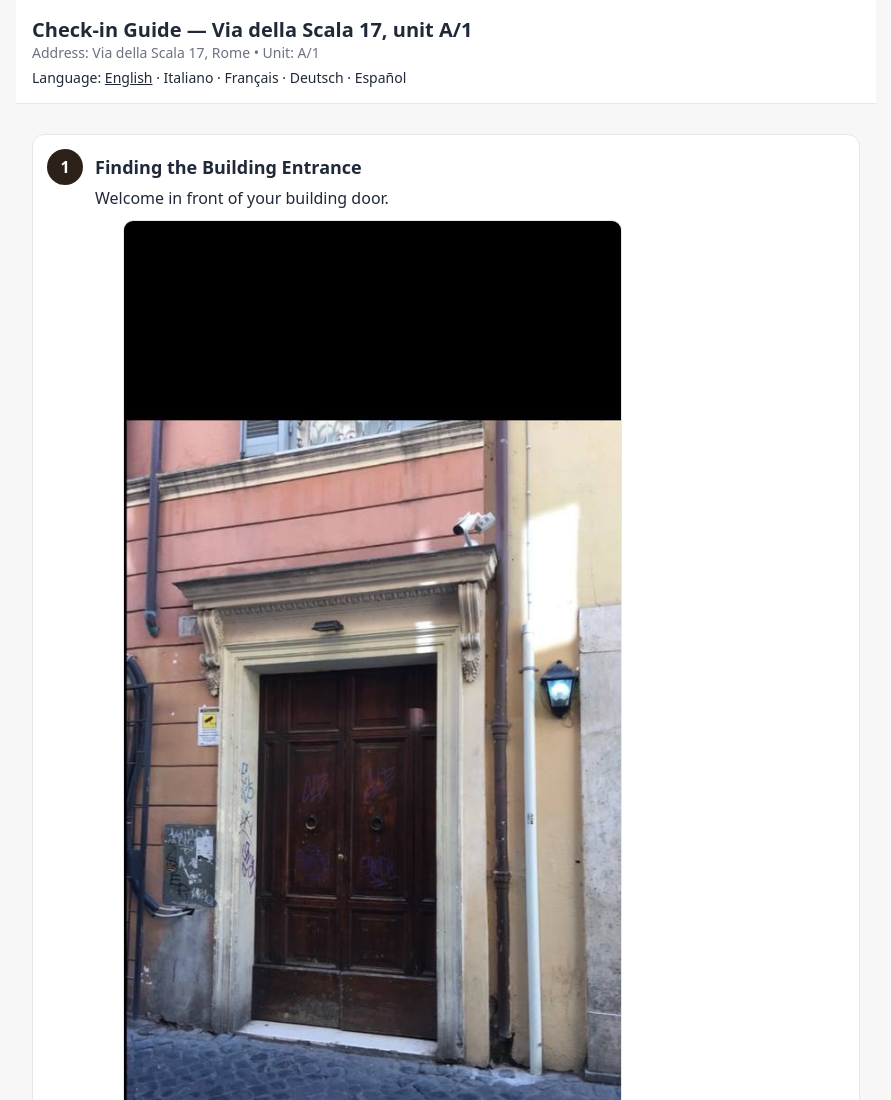
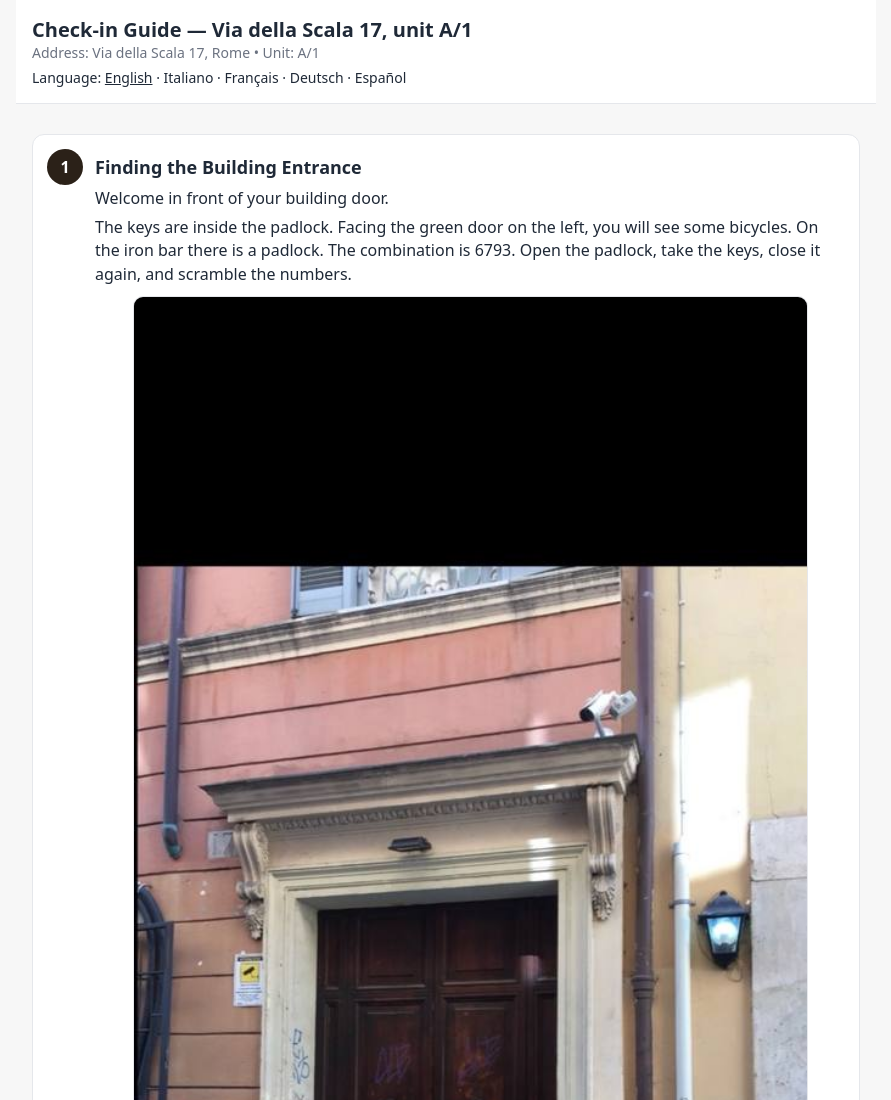
Before and after one commit to miko19711971/shelly-cloud-opener-1, a website: page public/checkin/scala/index.html in a window 1280 px wide. Shown: the top 1100 px of the page, without its empty margins (194-1085 px from the left). Drawn offline with Linux system fonts and the light colour scheme.

Commit message:
Update index.html

```diff
--- a/public/checkin/scala/index.html
+++ b/public/checkin/scala/index.html
@@ -35,7 +35,6 @@
 <header class="wrap">
   <h1 id="h1">Check-in Guide — Via della Scala 17, unit A/1</h1>
   <div class="addr" id="addr">Address: Via della Scala 17, Rome • Unit: A/1</div>
-  <!-- Barra lingue -->
   <div class="lang" id="langbar">
     Language:
     <a href="?lang=en" data-lang="en" class="active">English</a> ·
@@ -54,6 +53,10 @@
       <div>
         <h2 id="s1_t">Finding the Building Entrance</h2>
         <p id="s1_p">Welcome in front of your building door.</p>
+
+        <!-- ✅ NUOVO PARAGRAFO: istruzioni lucchetto -->
+        <p id="s1_lock">The keys are inside the padlock. Facing the green door on the left, you will see some bicycles. On the iron bar there is a padlock. The combination is 6793. Open the padlock, take the keys, close it again, and scramble the numbers.</p>
+
         <figure>
           <div class="imgframe">
             <object data="building-door.jpg?v=10" type="image/jpeg">
@@ -77,11 +80,8 @@
         <p id="s2_p">After the click, enter and turn left.</p>
         <figure>
           <div class="imgframe">
-            <!-- tenta .jpg, se 404 passa a .jpeg -->
             <img id="img-courtyard" src="courtyard.jpg?v=10" alt="Follow the arrow, then turn left"
-                 onerror="
-                   if(this.dataset.triedjpeg!=='1'){ this.dataset.triedjpeg='1'; this.src='courtyard.jpeg?v=10'; }
-                 ">
+                 onerror="if(this.dataset.triedjpeg!=='1'){ this.dataset.triedjpeg='1'; this.src='courtyard.jpeg?v=10'; }">
           </div>
           <figcaption id="s2_cap">Follow the arrow, then turn left.</figcaption>
         </figure>
@@ -130,13 +130,14 @@
     }catch(e){ s.textContent='Network error. Try again.'; }
   }
 
-  /* ----------- Dizionario testi: 5 lingue ----------- */
+  /* ----------- Dizionario testi: 5 lingue (aggiunto s1_lock) ----------- */
   const T = {
     en: {
       title:'Check-in Guide — Via della Scala 17, unit A/1',
       addr:'Address: Via della Scala 17, Rome • Unit: A/1',
       s1_t:'Finding the Building Entrance',
       s1_p:'Welcome in front of your building door.',
+      s1_lock:'The keys are inside the padlock. Facing the green door on the left, you will see some bicycles. On the iron bar there is a padlock. The combination is 6793. Open the padlock, take the keys, close it again, and scramble the numbers.',
       s1_cap:'Main entrance — Via della Scala 17.',
       btn_building:'➜ Open Building Gates',
       s2_t:'Go through the corridor',
@@ -155,6 +156,7 @@
       addr:'Indirizzo: Via della Scala 17, Roma • Interno: A/1',
       s1_t:"Individua l’ingresso del palazzo",
       s1_p:'Sei davanti al portone del tuo stabile.',
+      s1_lock:'Le chiavi sono all’interno del lucchetto. Guardando la porta verde sulla sinistra, dove ci sono le biciclette c’è una barra di ferro con un lucchetto. La combinazione è 6793. Apri il lucchetto, prendi le chiavi, richiudilo e mischia i numeri.',
       s1_cap:'Ingresso principale — Via della Scala 17.',
       btn_building:'➜ Apri il portone',
       s2_t:'Attraversa il corridoio',
@@ -171,8 +173,9 @@
     fr: {
       title:'Guide d’enregistrement — Via della Scala 17, unité A/1',
       addr:'Adresse : Via della Scala 17, Rome • Unité : A/1',
-      s1_t:'Trouver l’entrée de l’immeuble',
+      s1_t:"Trouver l’entrée de l’immeuble",
       s1_p:'Bienvenue devant la porte de votre immeuble.',
+      s1_lock:"Les clés sont à l’intérieur du cadenas. En face de la porte verte sur la gauche, vous verrez des vélos. Sur la barre en fer, il y a un cadenas. La combinaison est 6793. Ouvrez le cadenas, prenez les clés, refermez-le et mélangez les chiffres.",
       s1_cap:'Entrée principale — Via della Scala 17.',
       btn_building:"➜ Ouvrir le portail de l’immeuble",
       s2_t:'Traversez le couloir',
@@ -180,7 +183,7 @@
       s2_cap:'Suivez la flèche puis tournez à gauche.',
       s3_t:'Voici la porte de votre appartement',
       s3_p:'Vous êtes arrivé à la porte verte sur la gauche. C’est l’entrée de votre appartement.',
-      s3_cap:'Porte verte = entrée de votre appartement.',
+      s3_cap:"Porte verte = entrée de votre appartement.",
       btn_apartment:"➜ Ouvrir la porte de l’appartement",
       help_h:'Besoin d’aide ?',
       help_p:'Appeler ou WhatsApp : <a class="cta" href="tel:+393355245756">+39 335 524 5756</a>',
@@ -191,6 +194,7 @@
       addr:'Adresse: Via della Scala 17, Rom • Einheit: A/1',
       s1_t:'Gebäudeeingang finden',
       s1_p:'Willkommen vor der Haustür Ihres Gebäudes.',
+      s1_lock:'Die Schlüssel befinden sich im Vorhängeschloss. Wenn Sie der grünen Tür links gegenüberstehen, sehen Sie Fahrräder. An der Eisenstange hängt ein Vorhängeschloss. Die Kombination lautet 6793. Öffnen Sie das Schloss, nehmen Sie die Schlüssel, schließen Sie es wieder und verdrehen Sie die Zahlen.',
       s1_cap:'Haupteingang — Via della Scala 17.',
       btn_building:'➜ Haustor öffnen',
       s2_t:'Durch den Flur gehen',
@@ -209,6 +213,7 @@
       addr:'Dirección: Via della Scala 17, Roma • Unidad: A/1',
       s1_t:'Encontrar la entrada del edificio',
       s1_p:'Bienvenido frente a la puerta del edificio.',
+      s1_lock:'Las llaves están dentro del candado. De frente a la puerta verde a la izquierda, verás unas bicicletas. En la barra de hierro hay un candado. La combinación es 6793. Abre el candado, toma las llaves, ciérralo de nuevo y mezcla los números.',
       s1_cap:'Entrada principal — Via della Scala 17.',
       btn_building:'➜ Abrir puerta del edificio',
       s2_t:'Cruza el pasillo',
@@ -241,6 +246,7 @@
 
     document.getElementById('s1_t').textContent=t.s1_t;
     document.getElementById('s1_p').textContent=t.s1_p;
+    document.getElementById('s1_lock').textContent=t.s1_lock;   // ← nuovo
     document.getElementById('s1_cap').textContent=t.s1_cap;
     document.getElementById('btn_building').textContent=t.btn_building;
 
```
